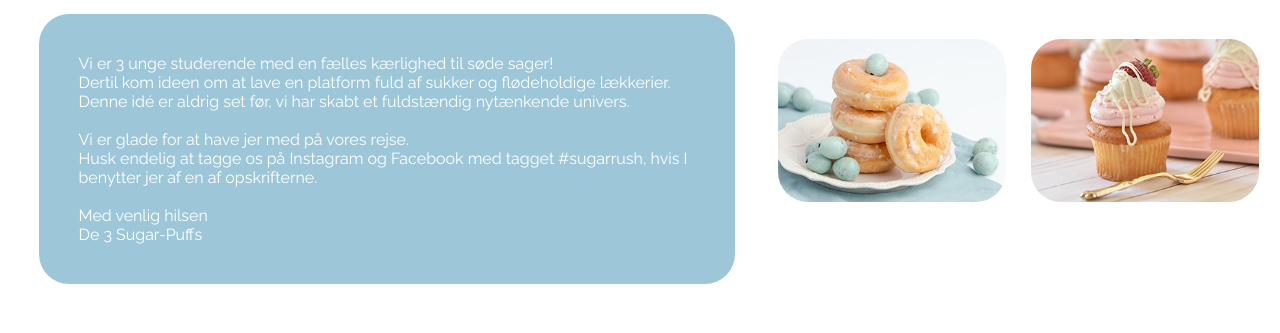
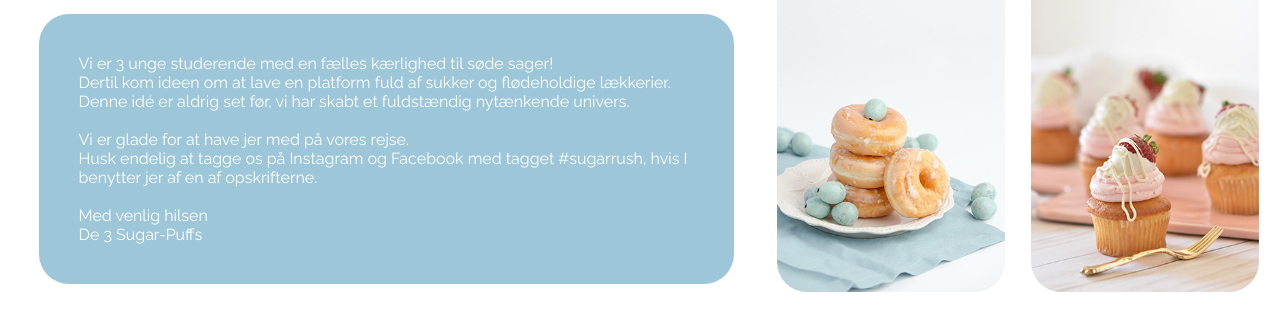
Before and after one commit to sara616b/sugar_rush, a plain HTML site: page om_os.html in a window 1280 px wide. Shown: the part 353-686 px from the top of the page. Drawn offline with Linux system fonts and the light colour scheme.

Commit message:
Change in images (forside/om os)

```diff
--- a/om_os.html
+++ b/om_os.html
@@ -39,8 +39,8 @@
         </div>
 
         <div class="photos">
-            <div class="photo1"><img src="img/kage(16).jpg" alt="donuts"></div>
-            <div class="photo2"><img src="img/kage(12).jpg" alt="cupcakes"></div>
+            <div class="photo1"><img src="img/kagehoj(16).jpg" alt="donuts"></div>
+            <div class="photo2"><img src="img/kagehoj(12).jpg" alt="cupcakes"></div>
         </div>
 
     </section>
```
Also changed, not shown: img/kagehoj(12).jpg (renamed from img/kagehoj(12) - .jpg), img/kagehoj(16).jpg (renamed from img/kagehoj(16) - Kopi.jpg), 1 other file.
